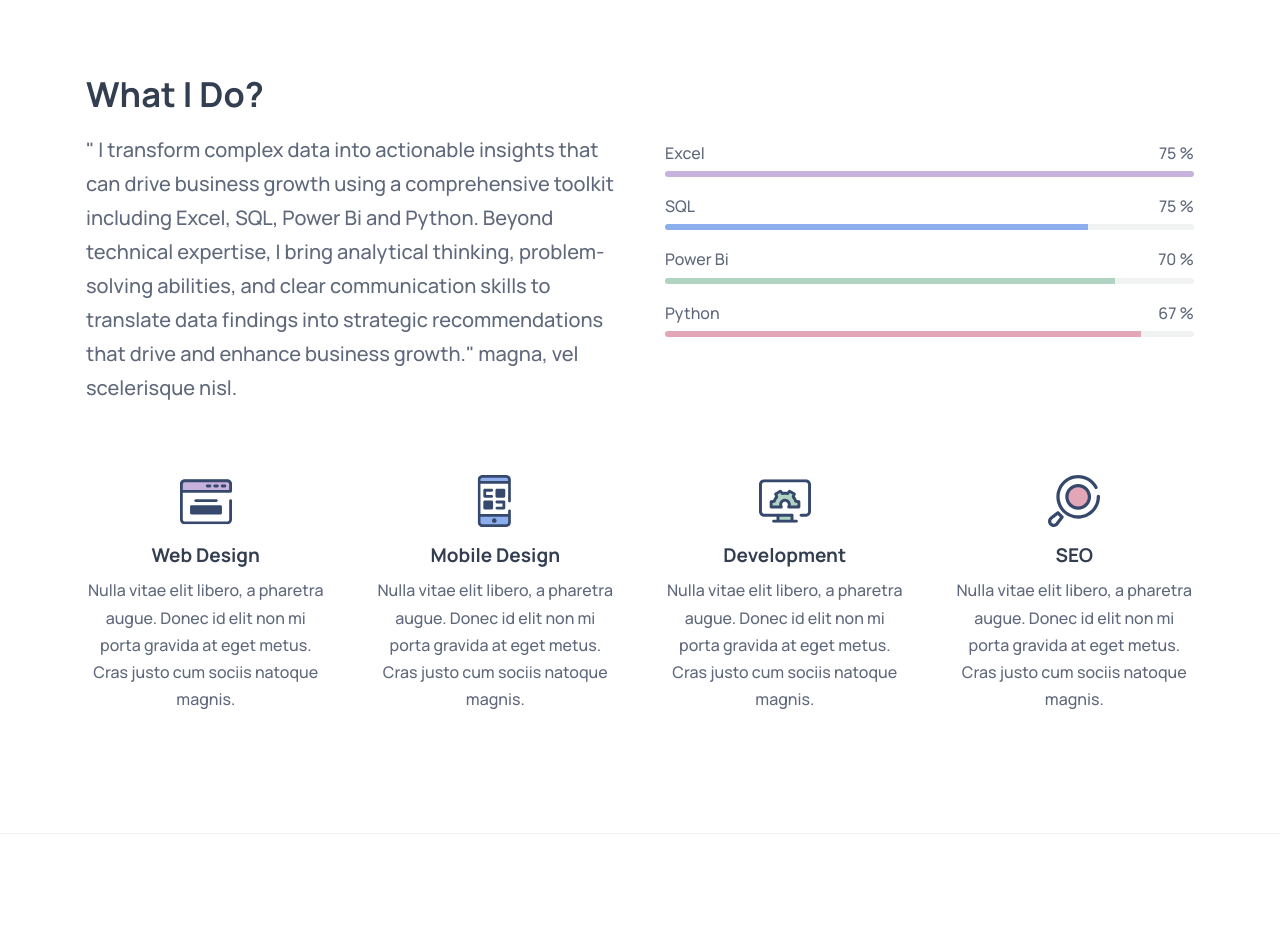
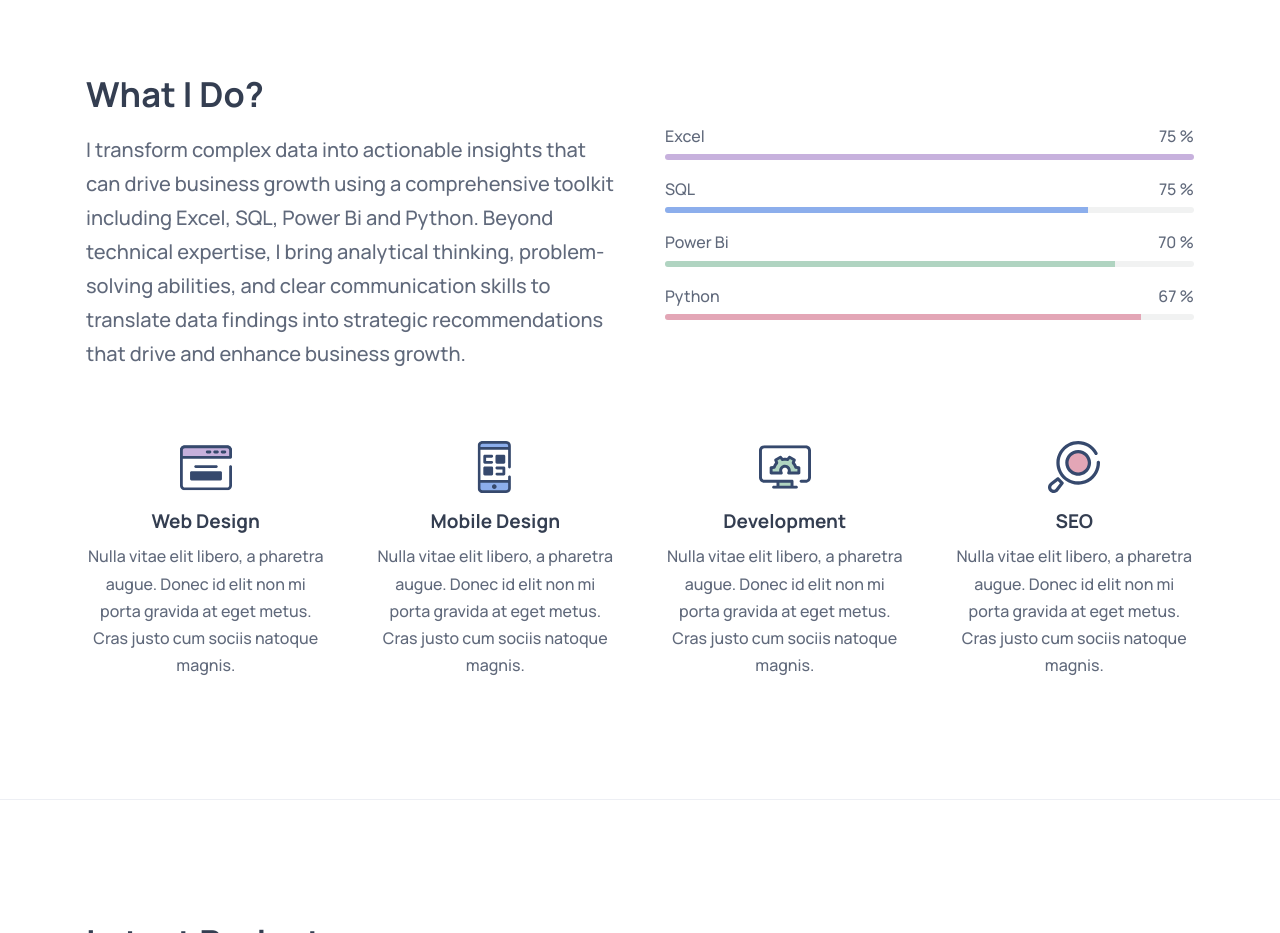
Before and after one commit to moseswise131-coder/Moses-Wisdom, a plain HTML site: page index.html in a window 1280 px wide. Shown: the part 800-1733 px from the top of the page. Drawn offline with nearby package versions, Linux system fonts and the light colour scheme.

Commit message:
Update index.html

```diff
--- a/index.html
+++ b/index.html
@@ -199,12 +199,12 @@
               <h2 class="h2 section-title">What I Do?</h2>
 
               <p class="section-text">
-                " I transform complex data into actionable insights that can drive business growth using a comprehensive
-                  toolkit including Excel, SQL, Power Bi and Python. Beyond technical expertise, I bring analytical thinking,
-                  problem-solving abilities, and clear communication skills to translate data findings into strategic recommendations
-                  that drive and enhance business growth."
+                   I transform complex data into actionable insights that can drive business growth using a comprehensive
+                   toolkit including Excel, SQL, Power Bi and Python. Beyond technical expertise, I bring analytical thinking,
+                   problem-solving abilities, and clear communication skills to translate data findings into strategic recommendations
+                   that drive and enhance business growth.
 
-                magna, vel scelerisque nisl.
+
               </p>
             </div>
 
```
